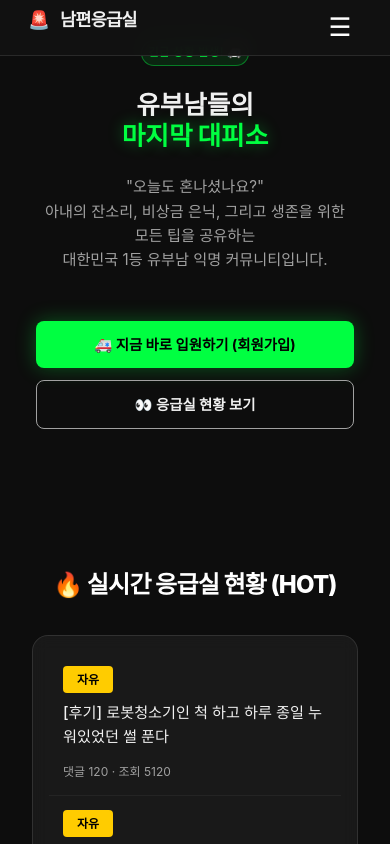
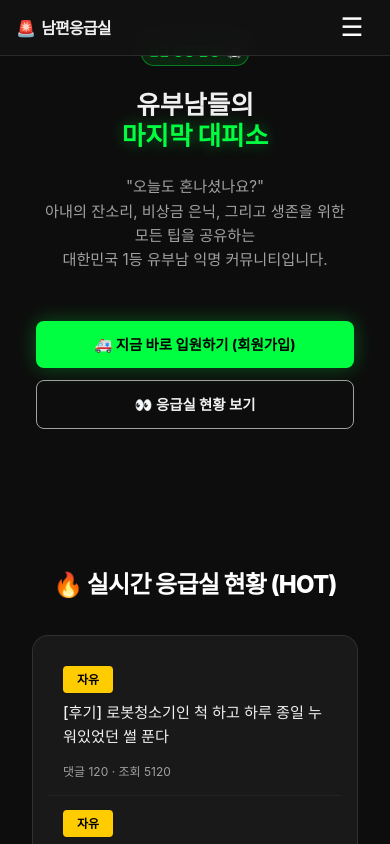
Before and after one commit to gudvy66-sudo/husband-er, a Next.js app: page / in a window 390 px wide. Shown: the top 844 px of the page. Built offline with nearby package versions, Linux system fonts and the light colour scheme; no server answers.

Commit message:
fix: ROOT CAUSE - remove !important padding in mobile.css and globals.css that broke navbar alignment

```diff
--- a/src/app/globals.css
+++ b/src/app/globals.css
@@ -209,31 +209,37 @@ a {
   line-height: 1.5;
 }
 
-/* Navbar */
+/* Navbar - base reset (detailed styles in Navbar.tsx styled-jsx) */
 .navbar {
   position: fixed;
   top: 0;
+  left: 0;
+  right: 0;
   width: 100%;
-  padding: 20px 40px;
+  height: 60px;
   display: flex;
-  justify-content: space-between;
   align-items: center;
-  background: rgba(13, 13, 13, 0.8);
+  background: rgba(13, 13, 13, 0.95);
   backdrop-filter: blur(12px);
   z-index: 100;
   border-bottom: 1px solid var(--glass-border);
+  padding: 0;
 }
 
 .logo {
-  font-size: 1.5rem;
+  font-size: 1.25rem;
   font-weight: 800;
   color: var(--text-main);
   letter-spacing: -0.05em;
+  display: flex;
+  align-items: center;
+  height: 100%;
+  line-height: 1;
 }
 
 .logo span {
   color: var(--primary);
-  margin-right: 8px;
+  margin-right: 6px;
 }
 
 .nav-link {
@@ -246,6 +252,15 @@ a {
   color: var(--text-main);
 }
 
+@media (max-width: 768px) {
+  .navbar {
+    height: 56px;
+  }
+  .logo {
+    font-size: 1.1rem;
+  }
+}
+
 /* Footer */
 .footer {
   text-align: center;
--- a/src/app/mobile.css
+++ b/src/app/mobile.css
@@ -11,18 +11,20 @@
         padding-right: 16px !important;
     }
 
-    /* Navbar Mobile - Prevent Wrapping */
+    /* Navbar Mobile */
     .navbar {
-        padding: 10px 12px !important;
+        height: 56px;
+        padding: 0 !important;
         flex-wrap: nowrap !important;
-        justify-content: space-between;
-        gap: 6px;
     }
 
     .logo {
         font-size: 1.1rem !important;
         white-space: nowrap;
         flex-shrink: 0;
+        height: 56px;
+        display: flex !important;
+        align-items: center !important;
     }
 
     .nav-link {
@@ -230,11 +232,12 @@
     }
 
     .navbar {
-        padding: 10px 12px !important;
+        height: 56px;
+        padding: 0 !important;
     }
 
     .logo {
-        font-size: 1.1rem !important;
+        font-size: 1rem !important;
     }
 
     .btn {
```
